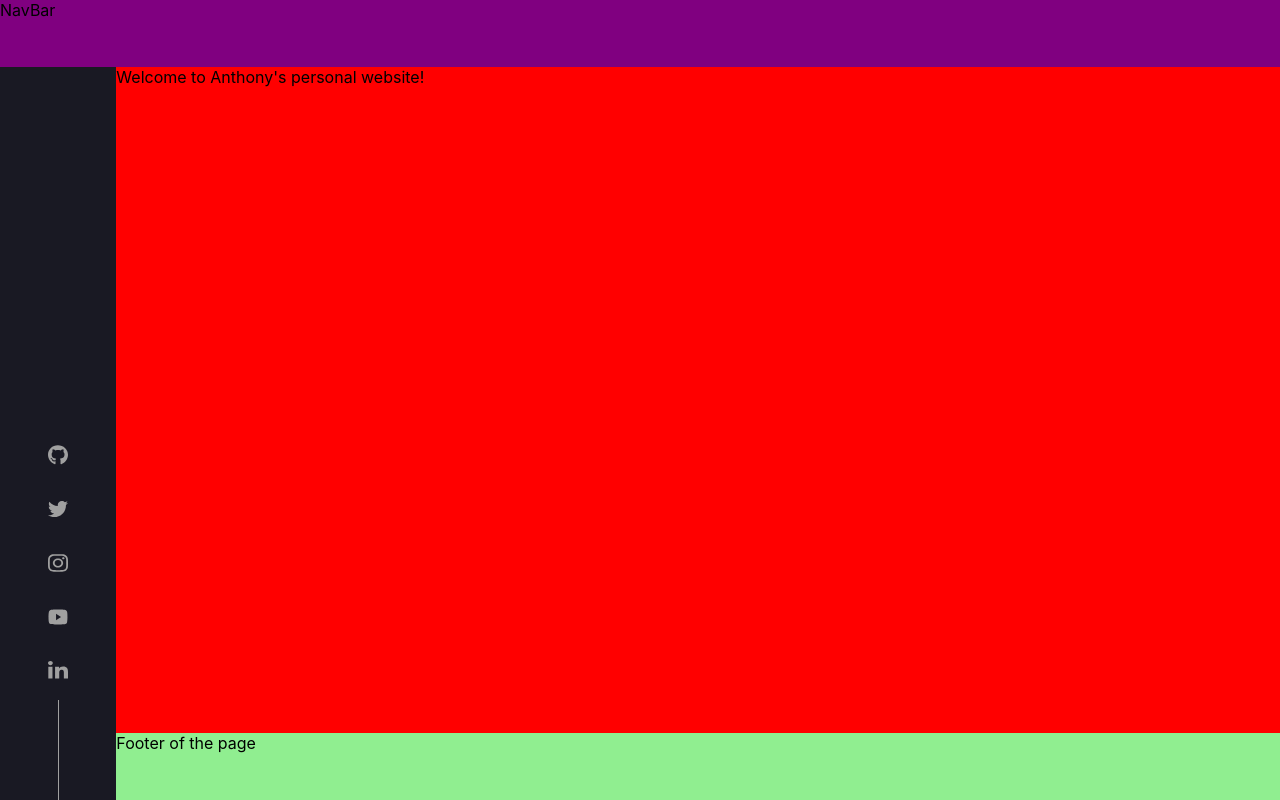
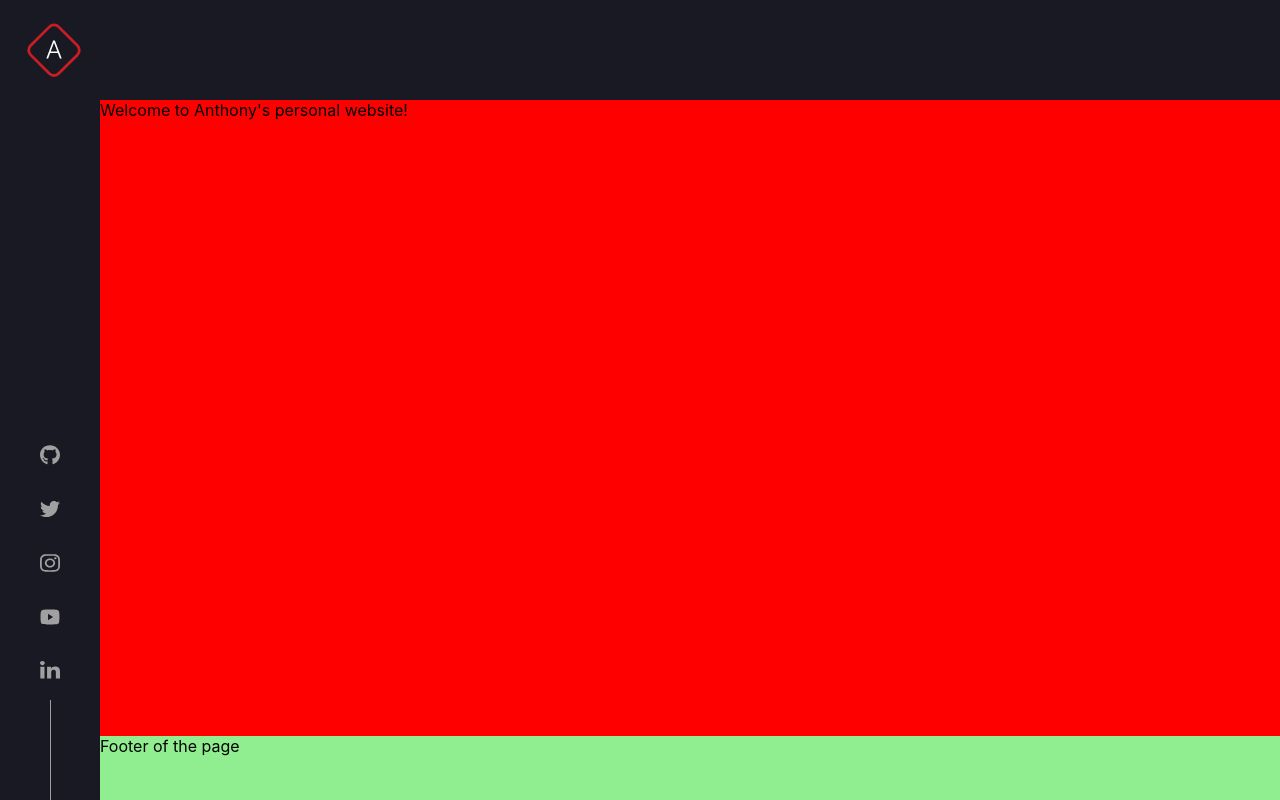
Before and after one commit to antwash/antdwash.com, a Next.js app: page / in a window 1280 px wide. Built offline with nearby package versions, Linux system fonts and the light colour scheme.

Commit message:
componets: Create nav bar with logo only

```diff
--- a/components/layout.tsx
+++ b/components/layout.tsx
@@ -2,6 +2,7 @@ import React from "react"
 
 import { createUseStyles } from "react-jss"
 
+import { NavBar } from "@components/navBar"
 import { SocialMediaBar } from "@components/socialMediaBar"
 
 const useStyles = createUseStyles((theme) => ({
@@ -9,18 +10,15 @@ const useStyles = createUseStyles((theme) => ({
     backgroundColor: theme.palette.primary,
     minHeight: "100vh",
     display: "grid",
-    gridTemplateColumns: "0.1fr 1fr",
-    gridTemplateRows: "0.1fr 1fr 0.1fr",
+    gridTemplateColumns: "100px 1fr",
+    gridTemplateRows: "100px 1fr 0.1fr",
     gridTemplateAreas: `
       'nav nav'
       'socialMedia content'
       'socialMedia footer'
     `,
   },
-  nav: {
-    backgroundColor: "purple",
-    gridArea: "nav",
-  },
+  nav: { gridArea: "nav" },
   socialMedia: { gridArea: "socialMedia" },
   content: {
     backgroundColor: "red",
@@ -49,7 +47,7 @@ const Layout = () => {
 
   return (
     <div className={classes.container}>
-      <nav className={classes.nav}>NavBar</nav>
+      <NavBar className={classes.nav} />
       <SocialMediaBar className={classes.socialMedia} />
       <main className={classes.content}>
         <span>Welcome to Anthony&apos;s personal website!</span>
--- /dev/null
+++ b/components/navBar.tsx
@@ -0,0 +1,38 @@
+import clsx from "clsx"
+
+import { createUseStyles } from "react-jss"
+
+import Link from "next/link"
+
+import { Icon } from "@components/icons"
+
+interface NavBarProps {
+  className?: string
+}
+
+export const NavBar = (props: NavBarProps) => {
+  const classes = createUseStyles((theme) => ({
+    container: {
+      display: "flex",
+      alignItems: "center",
+      justifyContent: "space-between",
+      padding: theme.spacing.lg,
+    },
+    logo: {
+      display: "inline-block",
+      height: "60px",
+      width: "60px",
+    },
+  }))()
+
+  const { className } = props
+  return (
+    <div className={clsx(className, classes.container)}>
+      <Link href="/">
+        <a aria-label="home" className={classes.logo}>
+          <Icon name="logo" />
+        </a>
+      </Link>
+    </div>
+  )
+}
```
